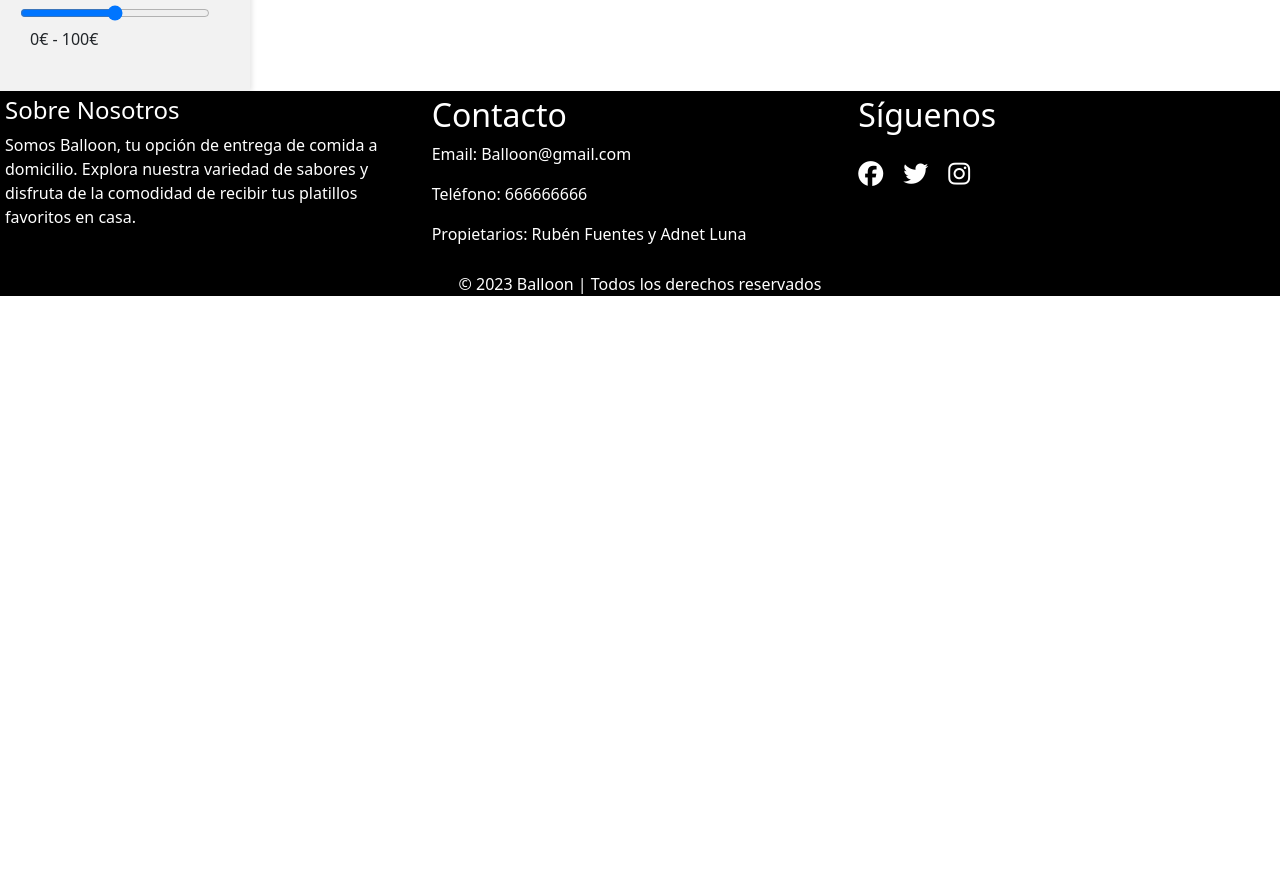
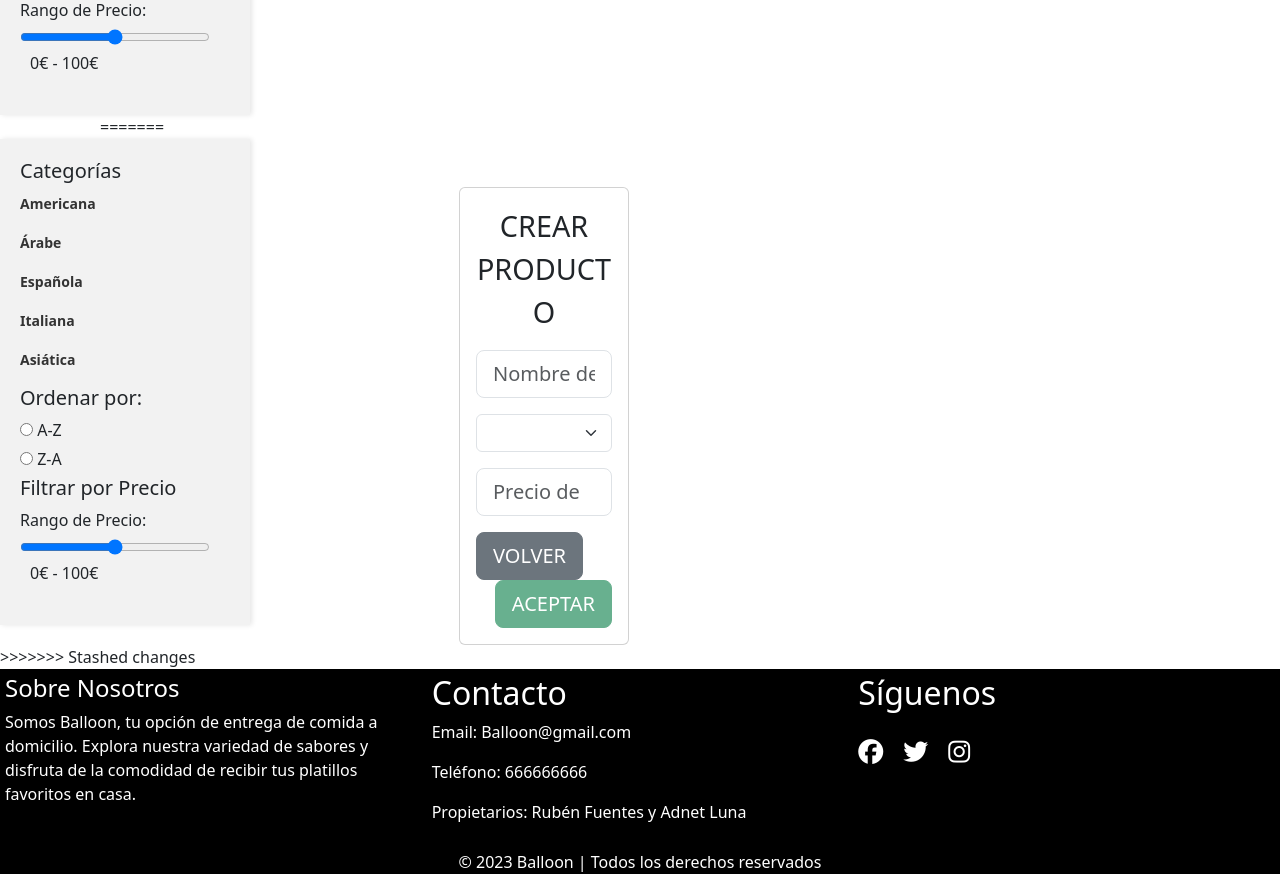
Before and after one commit to Draztexx/ProyectoBases, an Angular app in the folder Frontend/: page /crear-producto in a window 1280 px wide. Shown: the part 520-1394 px from the top of the page. Before the commit the page ends 816 px from the top, so only its background shows below. Built offline with nearby package versions, Linux system fonts and the light colour scheme.

Commit message:
colocado

```diff
--- a/Frontend/src/app/app.component.css
+++ b/Frontend/src/app/app.component.css
@@ -0,0 +1,15 @@
+body {
+    display: flex;
+    margin: 0;
+  }
+
+  app-latizquierdo {
+    flex: 0 0 100px; /* Establece el ancho automático para la columna izquierda */
+    margin-right: 100px;
+  }
+
+
+  /* Estilos adicionales si es necesario */
+  app-header, app-footer {
+    width: 100%;
+  }
--- a/Frontend/src/app/app.component.html
+++ b/Frontend/src/app/app.component.html
@@ -1,3 +1,10 @@
 <app-header></app-header>
+<<<<<<< Updated upstream
 <app-latizquierdo></app-latizquierdo>
+=======
+<body>
+<app-latizquierdo></app-latizquierdo>
+<router-outlet></router-outlet>
+</body>
+>>>>>>> Stashed changes
 <app-footer></app-footer>
--- /dev/null
+++ b/Frontend/src/app/components/pages/mostrar-productos/mostrar-productos.component.css
@@ -0,0 +1,72 @@
+
+
+ul {
+    display: grid;
+    grid-template-columns: repeat(3, 1fr); /* Se establecen 3 columnas por fila */
+    gap: 1rem; /* Espacio entre elementos */
+    padding: 1rem; /* Ajusta el espacio alrededor de la rejilla */
+    justify-content: center;
+    list-style-type: none;
+  }
+
+  li {
+    box-sizing: border-box;
+  }
+
+li a{
+    height: 22.5rem ;
+    width: 20rem;
+    border: 1px solid whitesmoke;
+    border-radius: 1rem;
+    margin: 0.5rem;
+    display: flex;
+    flex-direction: column;
+    overflow: hidden;
+    color: #e72929;
+    text-decoration: none;
+}
+
+li a:hover{
+    opacity: 0.9;
+    cursor: pointer;
+}
+
+li a img{
+    object-fit: cover;
+    height: 14.5rem;
+}
+
+.content{
+    margin-top: 0.3rem;
+    padding: 0.5rem 1rem;
+    position: relative;
+    height: 7rem;
+}
+
+.tags span{
+    border-radius: 2rem;
+    background-color: whitesmoke;
+    display: inline-block;
+    font-size: 0.8rem;
+    color: grey;
+    margin-right: 0.3rem;
+    padding: 0 0.5rem;
+    margin-top: 0.2rem;
+}
+
+.precio{
+    position: absolute;
+    bottom: 0;
+    left: 0.9rem;
+    background: white;
+    padding: 0.3rem 100% 0 0;
+    color: #414141;
+    margin-top: 0.7rem;
+    font-size: 1.1rem;
+}
+
+.categoria{
+    font-size: 0.9rem;
+    flex: 3;
+    text-align: right;
+}
```
